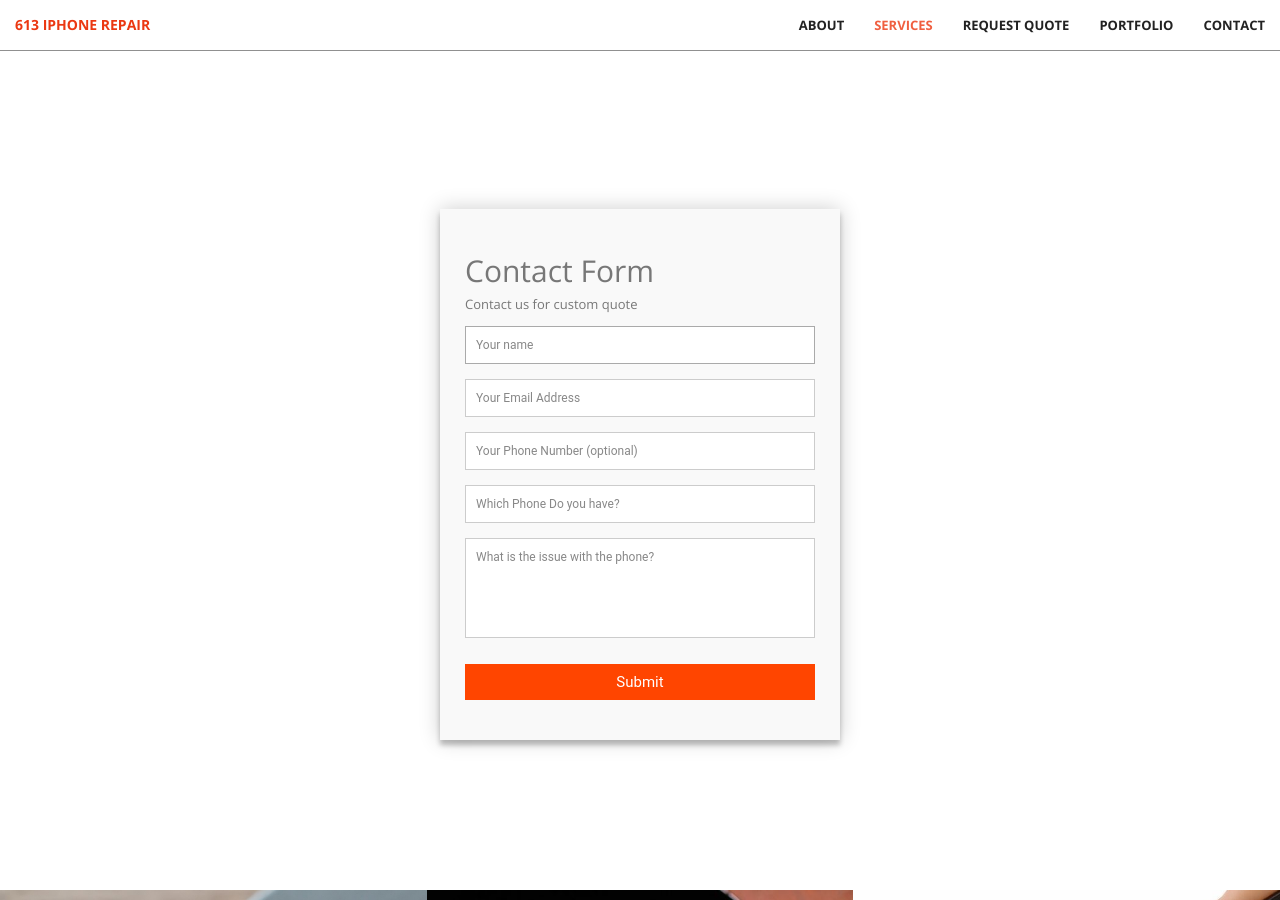
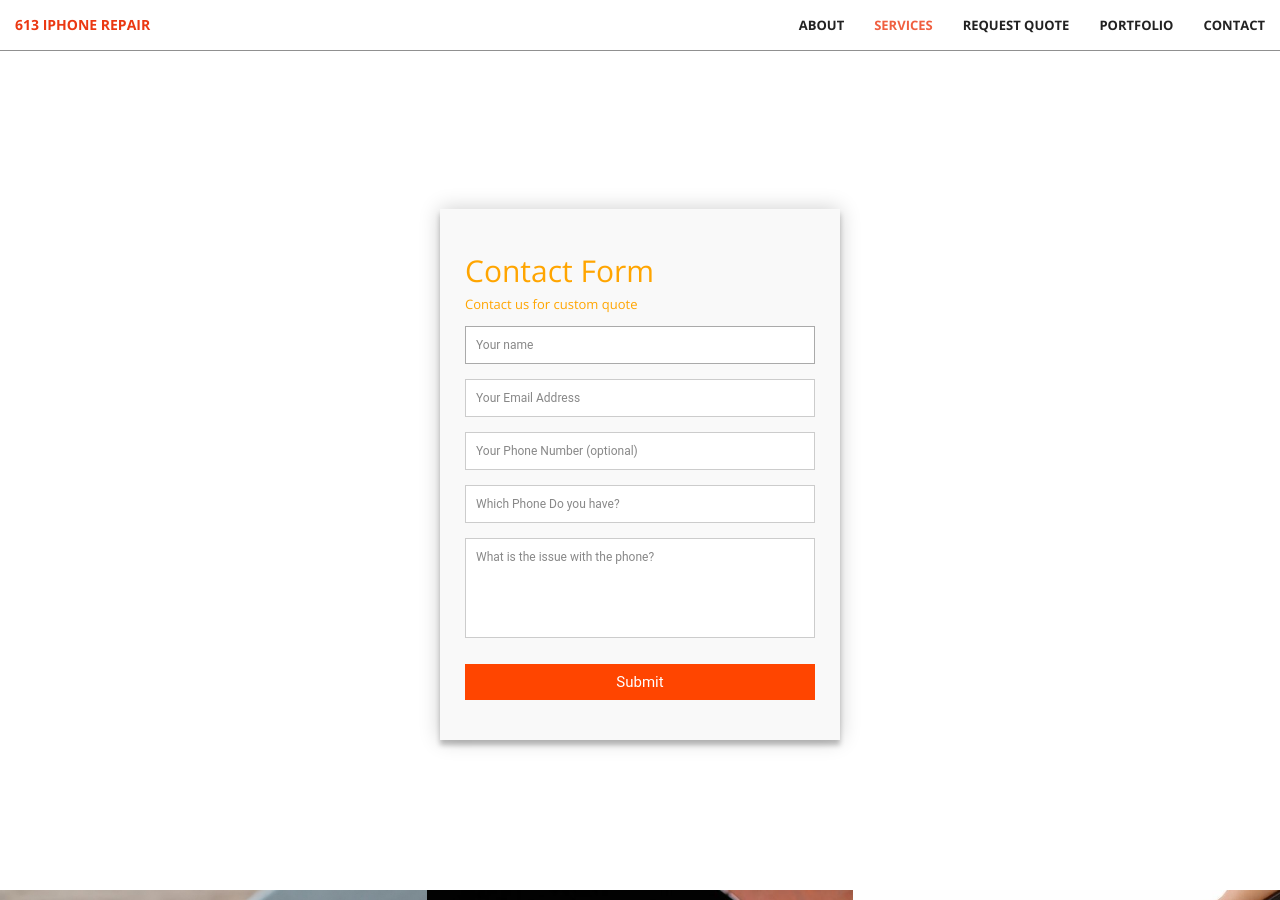
Before and after one commit to SuhaibElkomy/613iphonerepair, a Jekyll site: the page built from index.html, in a window 1280 px wide and 900 px high, scrolled down 2251 px. Built offline with Jekyll 4.4.1, drawn with Linux system fonts in a browser that asks for light colours.

Commit message:
Update Quote.html

```diff
--- a/_includes/Quote.html
+++ b/_includes/Quote.html
@@ -13,7 +13,7 @@
   font-smoothing: antialiased;
   text-rendering: optimizeLegibility;
 }
-
+#container_1 { background: #F5F5DC; }
 body {
   font-family: "Roboto", Helvetica, Arial, sans-serif;
   font-weight: 100;
@@ -28,7 +28,7 @@ body {
   width: 100%;
   margin: 0 auto;
   position: relative;
-  background-color: #FF4500;
+  color: orange;
 
 }
 
```
